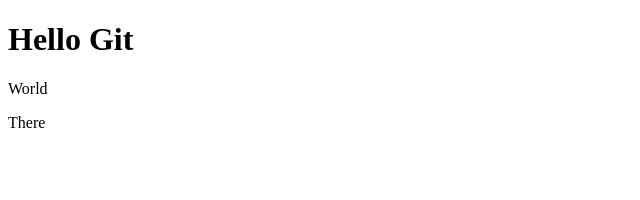
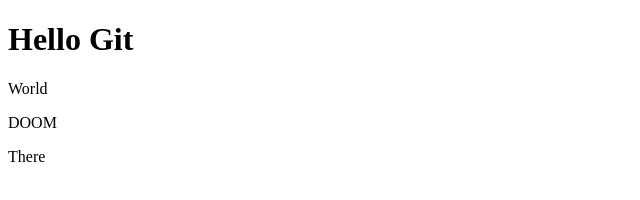
Before and after one commit to adarshmaharjan/git-demo, a plain HTML site: page index.html in a window 1280 px wide. Shown: the full height of the page, 0-640 px from the left. Drawn offline with Linux system fonts and the light colour scheme.

Commit message:
added doom

```diff
--- a/index.html
+++ b/index.html
@@ -9,7 +9,7 @@
 <body>
     <h1>Hello Git</h1>
     <p>World</p>
-
+    <p>DOOM</p>
     <p>There</p>
 
 </body>
```
